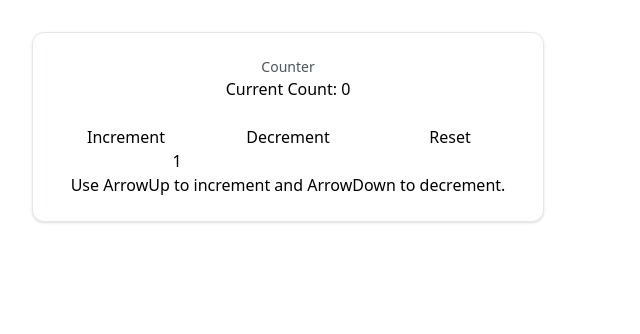
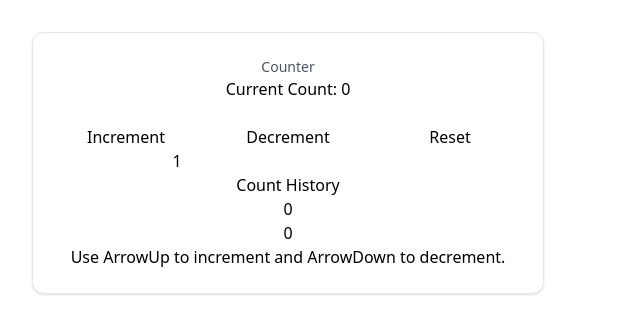
Before and after one commit to 1phillipt/Lab-10.1---React-Counter-with-useEffect, a React (Vite) app: page / in a window 1280 px wide. Shown: the top 334 px of the page, without its empty margins (0-640 px from the left). Built offline with nearby package versions, Linux system fonts and the light colour scheme.

Commit message:
implemented useEffect where it will rerender when count is changed

```diff
--- a/src/components/AdvancedCounter.tsx
+++ b/src/components/AdvancedCounter.tsx
@@ -1,4 +1,4 @@
-import { useState } from "react";
+import { useEffect, useState } from "react";
 
 const COUNT_KEY = "count_counter"
 
@@ -13,6 +13,8 @@ export default function AdvancedCounter(){
 
     //seting up state for step
     const [step, setStep] = useState<number>(1);
+
+    useEffect(()=>{setCountHistory((previousCountHistory)=>[...previousCountHistory, count])},[count]);
 
 
 
@@ -48,6 +50,14 @@ export default function AdvancedCounter(){
                 </label>
             </div>
             <div>
+                <p>Count History</p>
+                {countHistory.map((value,index)=> {
+                   return <div key={index}>
+                        {value}
+                    </div>
+                })}
+            </div>
+            <div>
                 <p>Use ArrowUp to increment and ArrowDown to decrement.</p>
             </div>
         </div>
```
